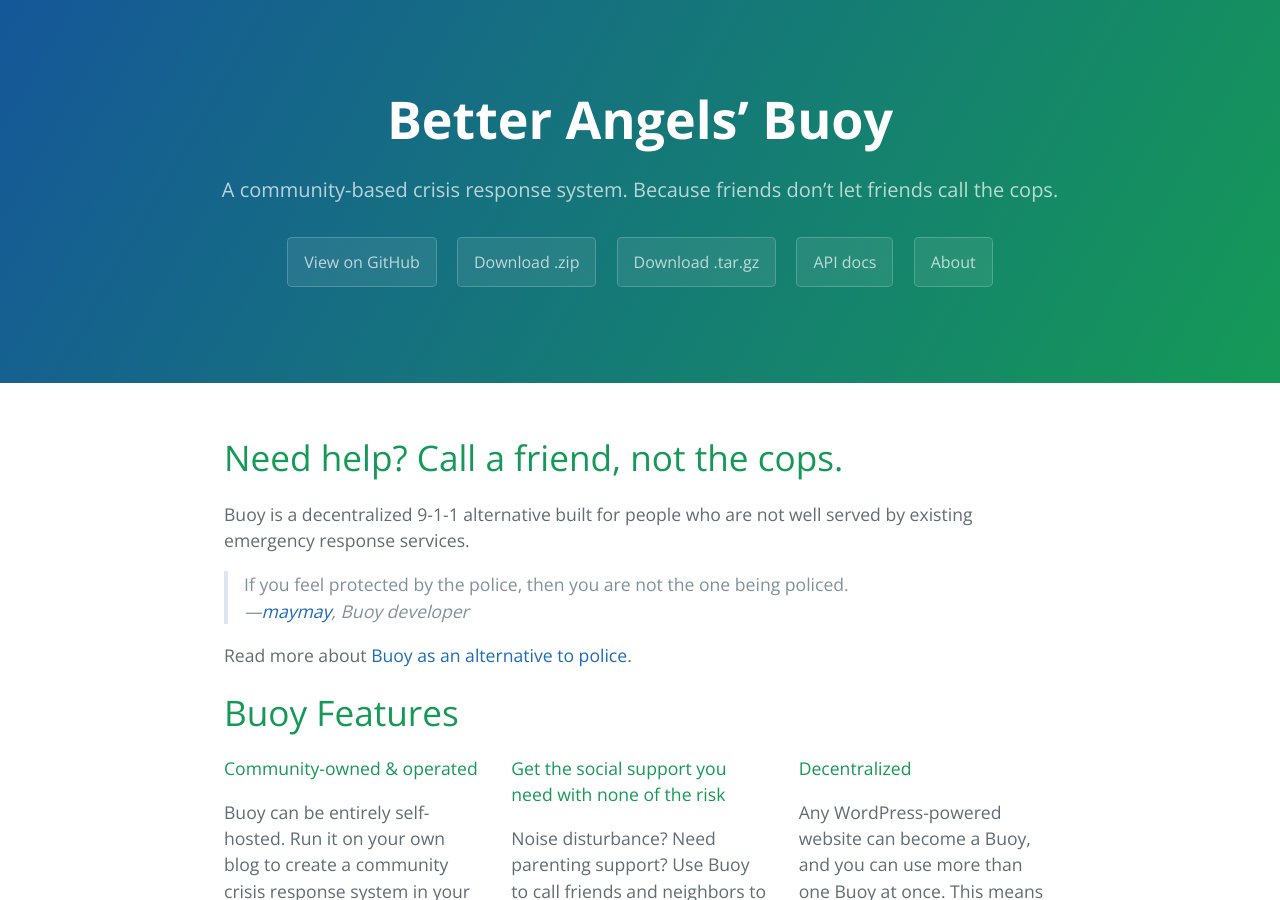
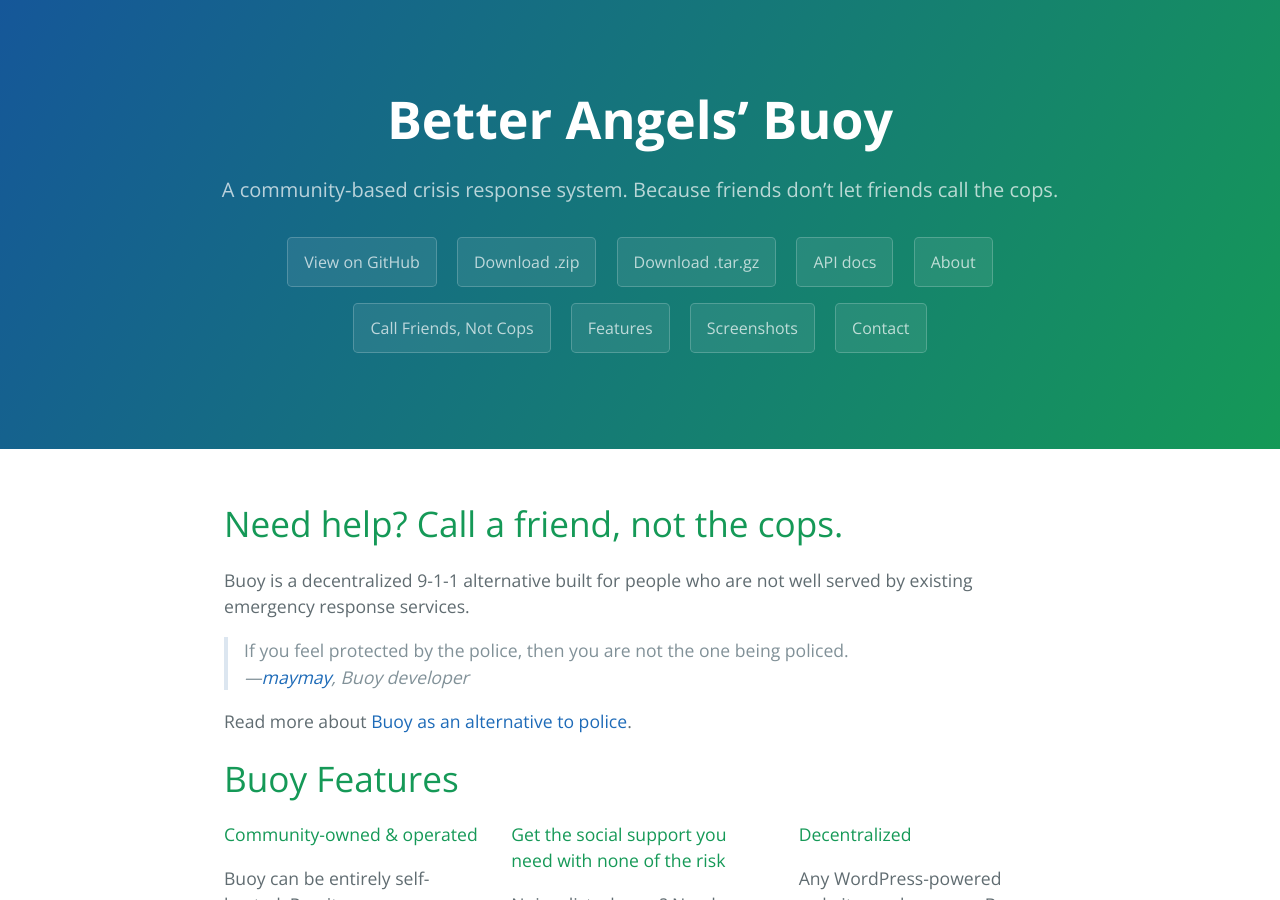
Before and after one commit to betterangels/buoy, a Jekyll site: the page built from index.html, in a window 1280 px wide and 900 px high. Built offline with Jekyll 4.4.1, drawn with Linux system fonts in a browser that asks for light colours; nearby versions of some CDN libraries.

```diff
--- a/_includes/footer.html
+++ b/_includes/footer.html
@@ -3,3 +3,20 @@
 
     <span class="site-footer-credits">Thanks to <a href="https://twitter.com/jasonlong">Jason Long</a> for his beautiful <a href="https://github.com/jasonlong/cayman-theme">Cayman theme</a>.</span>
 </footer>
+<script>
+// Smooth scroll.
+jQuery(function() {
+    jQuery('a[href*="#"]:not([href="#"])').click(function() {
+        if (location.pathname.replace(/^\//,'') == this.pathname.replace(/^\//,'') && location.hostname == this.hostname) {
+            var target = jQuery(this.hash);
+            target = target.length ? target : $('[name=' + this.hash.slice(1) +']');
+            if (target.length) {
+                jQuery('html, body').animate({
+                    scrollTop: target.offset().top
+                }, 1000);
+                return false;
+            }
+        }
+    });
+});
+</script>
--- a/_includes/head.html
+++ b/_includes/head.html
@@ -17,4 +17,5 @@
   <link rel="canonical" href="{{ page.url | replace:'index.html','' | prepend: site.baseurl }}">
   <link rel="alternate" type="application/rss+xml" title="{{ site.title }}" href="{{ "/feed.xml" | prepend: site.baseurl }}" />
 
+  <script src="//code.jquery.com/jquery-1.12.0.min.js"></script>
 </head>
--- a/_includes/header.html
+++ b/_includes/header.html
@@ -11,5 +11,13 @@
             <li><a href="{{ page.url | prepend: site.baseurl }}" class="btn">{% if page.menu-title == blank %}{{ page.title }}{% else %}{{ page.menu-title }}{% endif %}</a></li>
             {% endif %}{% endfor %}
         </ul>
+        {% if page.name == "index.html" %}
+        <ul>
+            <li><a href="#call-a-friend-not-the-cops-container" class="btn">Call Friends, Not Cops</a></li>
+            <li><a href="#features-container" class="btn">Features</a></li>
+            <li><a href="#screenshots-container" class="btn">Screenshots</a></li>
+            <li><a href="#contact-container" class="btn">Contact</a></li>
+        </ul>
+        {% endif %}
     </nav>
 </section>
```
